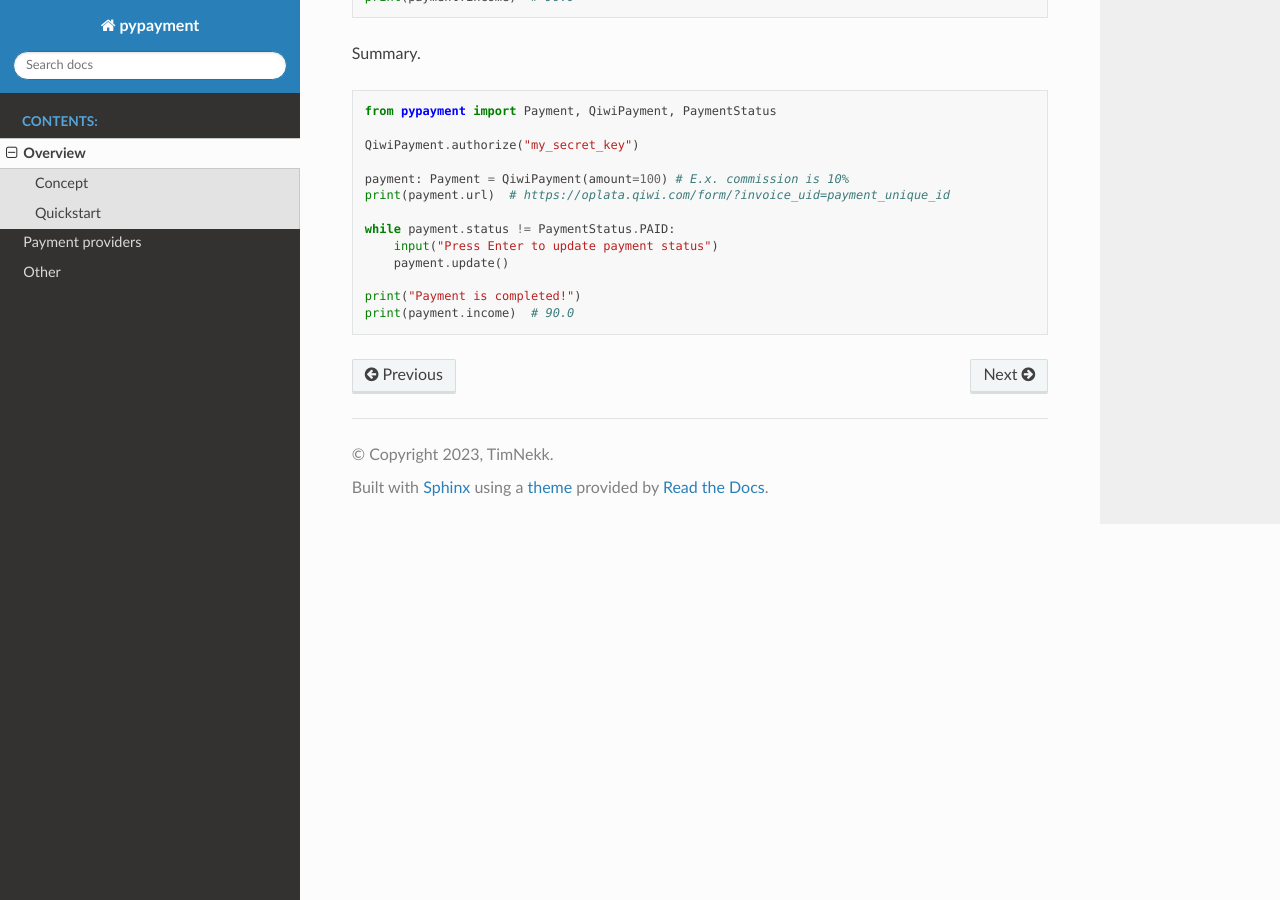
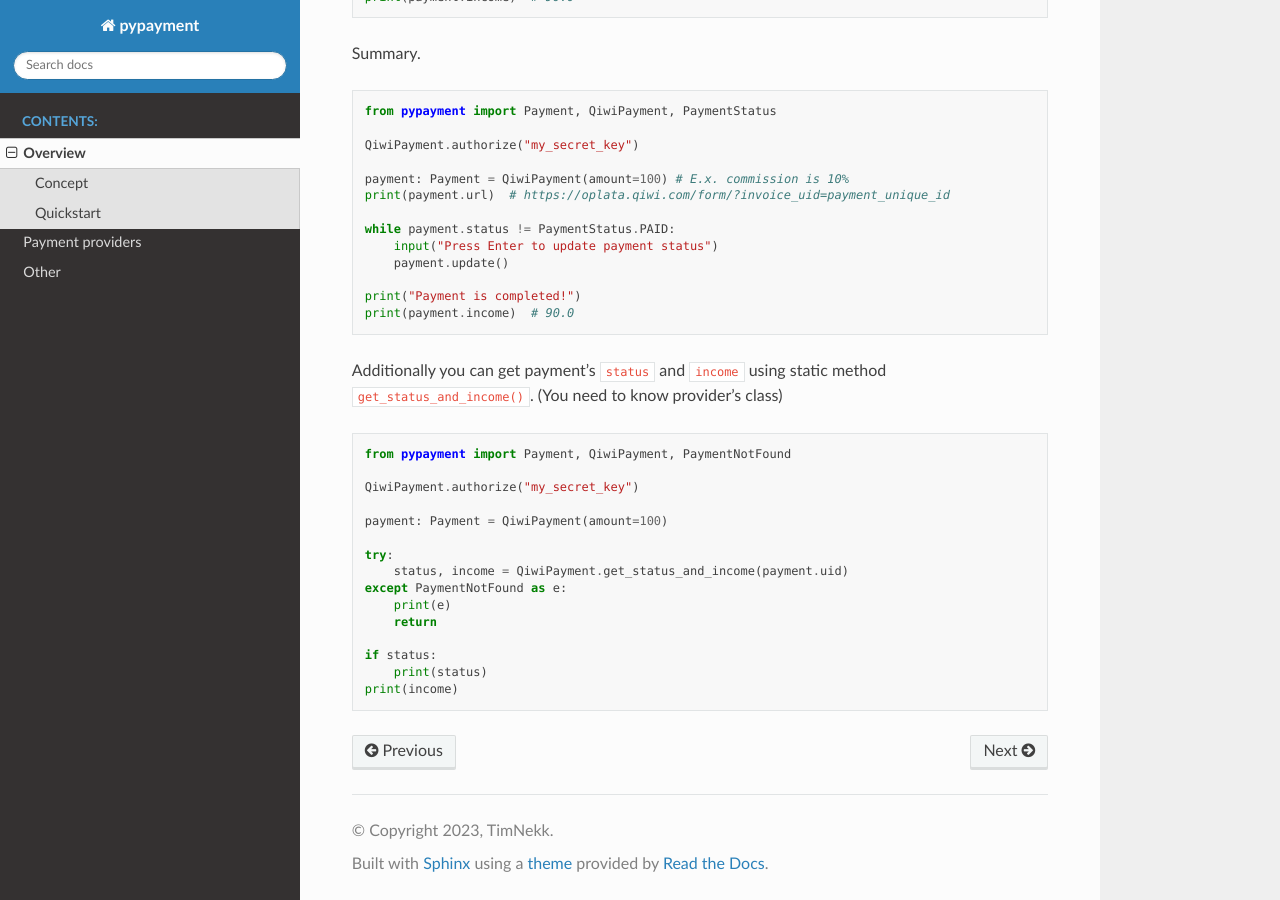
Before and after one commit to TimNekk/PyPayment, a Sphinx documentation site: the page built from docs/source/overview.rst, in a window 1280 px wide and 900 px high, scrolled down 1245 px. Built offline with Sphinx 7.4.7 and the Read the Docs theme 2.0.0, drawn with Linux system fonts in a browser that asks for light colours.

Commit message:
feat: add static get example

```diff
--- a/docs/source/overview.rst
+++ b/docs/source/overview.rst
@@ -76,3 +76,25 @@ Summary.
 
     print("Payment is completed!")
     print(payment.income)  # 90.0
+
+
+Additionally you can get payment's ``status`` and ``income`` using static method ``get_status_and_income()``.
+(You need to know provider's class)
+
+.. code-block:: python
+
+    from pypayment import Payment, QiwiPayment, PaymentNotFound
+
+    QiwiPayment.authorize("my_secret_key")
+
+    payment: Payment = QiwiPayment(amount=100)
+
+    try:
+        status, income = QiwiPayment.get_status_and_income(payment.uid)
+    except PaymentNotFound as e:
+        print(e)
+        return
+
+    if status:
+        print(status)
+    print(income)
```
